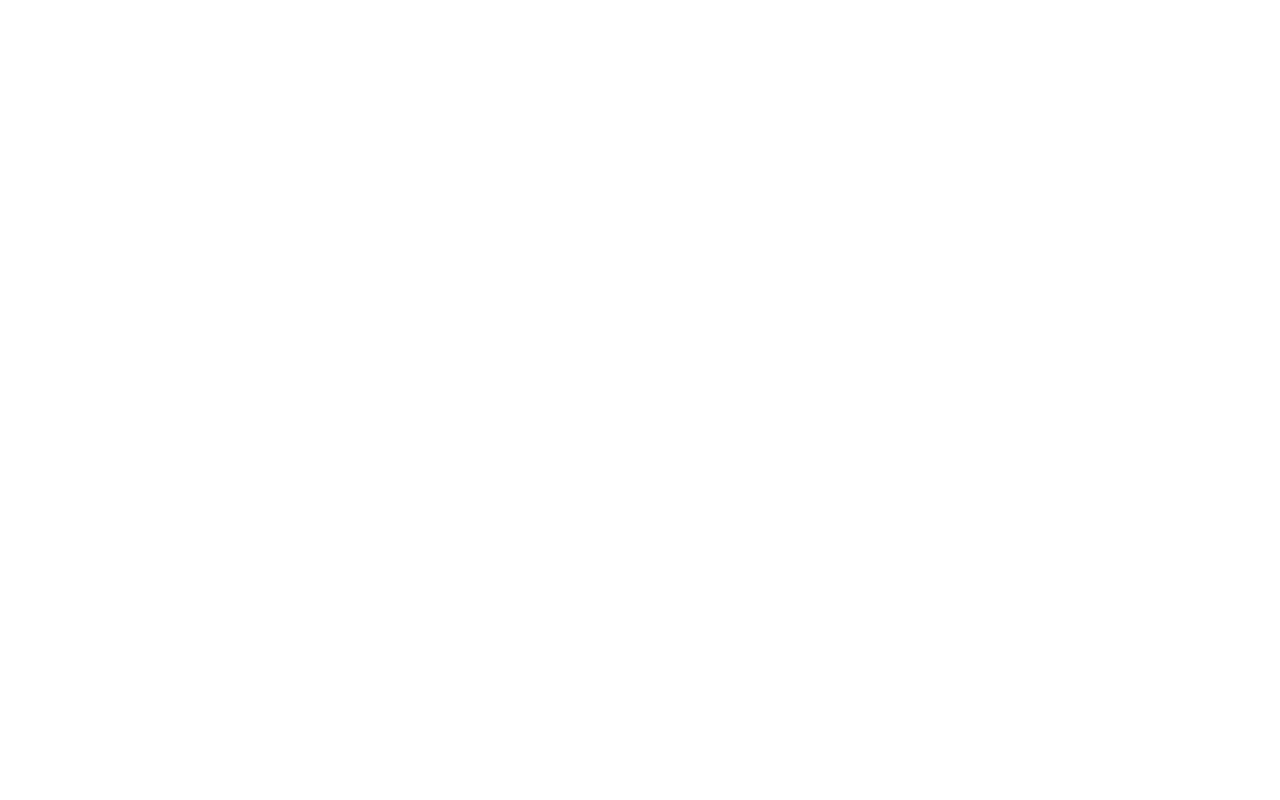
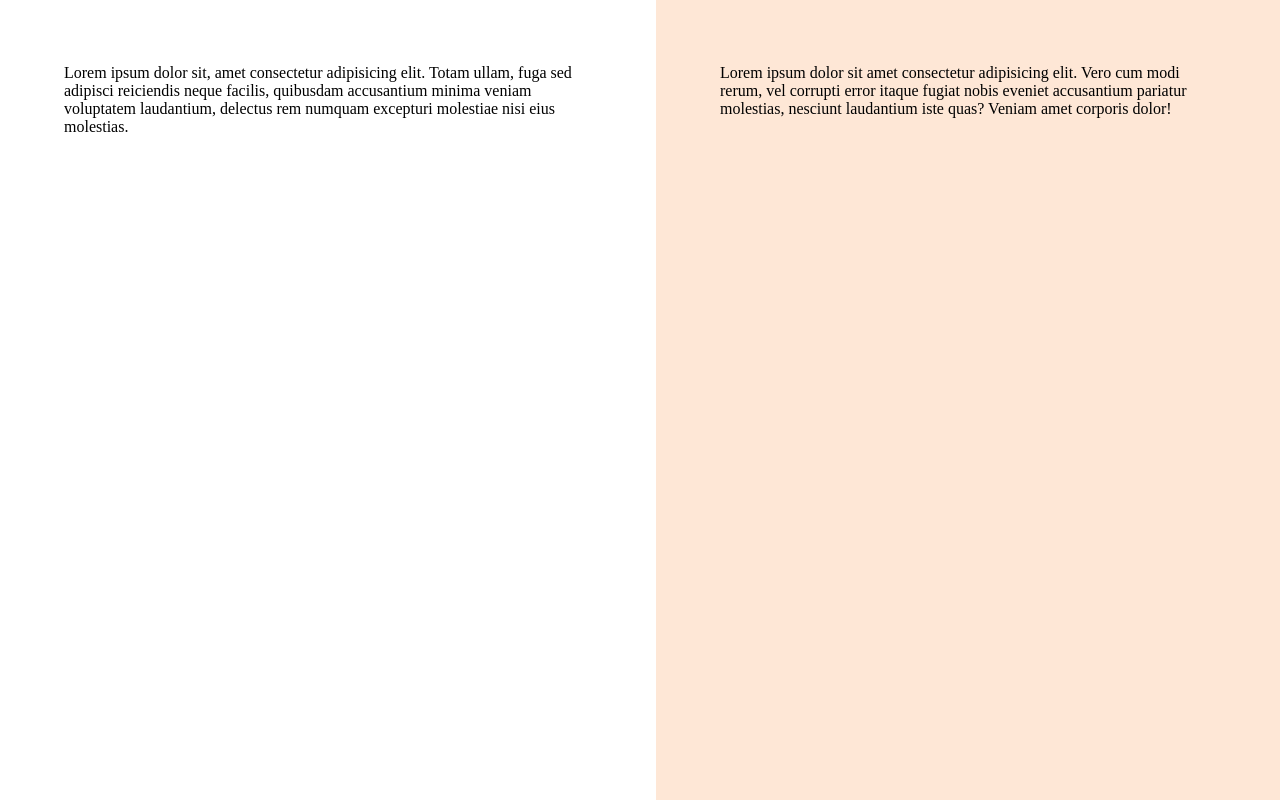
Before and after one commit to telesiago/Projeto-Formulario-de-Matricula, a plain HTML site: page index.html in a window 1280 px wide. Drawn offline with Linux system fonts and the light colour scheme.

Commit message:
layout css

```diff
--- a/index.html
+++ b/index.html
@@ -13,6 +13,14 @@
     <link href="https://fonts.googleapis.com/css2?family=Poppins:ital,wght@0,100;0,200;0,300;0,400;0,500;0,600;0,700;0,800;0,900;1,100;1,200;1,300;1,400;1,500;1,600;1,700;1,800;1,900&display=swap" rel="stylesheet">
 </head>
 <body>
+    <div id="app">
+        <main>
+            <div class="main-conatainer">Lorem ipsum dolor sit, amet consectetur adipisicing elit. Totam ullam, fuga sed adipisci reiciendis neque facilis, quibusdam accusantium minima veniam voluptatem laudantium, delectus rem numquam excepturi molestiae nisi eius molestias.</div>
+        </main>
 
+        <aside>
+            <div class="aside-container">Lorem ipsum dolor sit amet consectetur adipisicing elit. Vero cum modi rerum, vel corrupti error itaque fugiat nobis eveniet accusantium pariatur molestias, nesciunt laudantium iste quas? Veniam amet corporis dolor!</div>
+        </aside>
+    </div>
 </body>
 </html>
--- a/styles/global.css
+++ b/styles/global.css
@@ -1,3 +1,9 @@
+*{
+    margin: 0;
+    padding: 0;
+    box-sizing: border-box;
+}
+
 :root {
     --font-family: "Poppins", sans-serif;
     --text: 400 1rem/1.5 var(--font-family);
@@ -15,3 +21,7 @@
     --stroke-hightlight: #F3541C;
     --semantic-error: #DC2626;
 }
+
+body {
+    overflow: hidden;
+}
--- a/styles/index.css
+++ b/styles/index.css
@@ -1 +1,2 @@
 @import url(global.css);
+@import url(layout.css);
--- /dev/null
+++ b/styles/layout.css
@@ -0,0 +1,26 @@
+#app {
+    display: grid;
+    grid-template-columns: 51.25% 48.75%;
+
+    height: 100vh;
+    overflow: hidden;
+}
+
+main {
+    overflow: auto;
+    padding: 4rem;
+
+    & .main-container {
+        max-width: 33rem;
+        margin-left: auto;
+    }
+}
+
+aside {
+    background-color: var(--surface-secondary);
+    padding: 4rem;
+
+    & .aside-container {
+        max-width: 31rem;
+    }
+}
```
